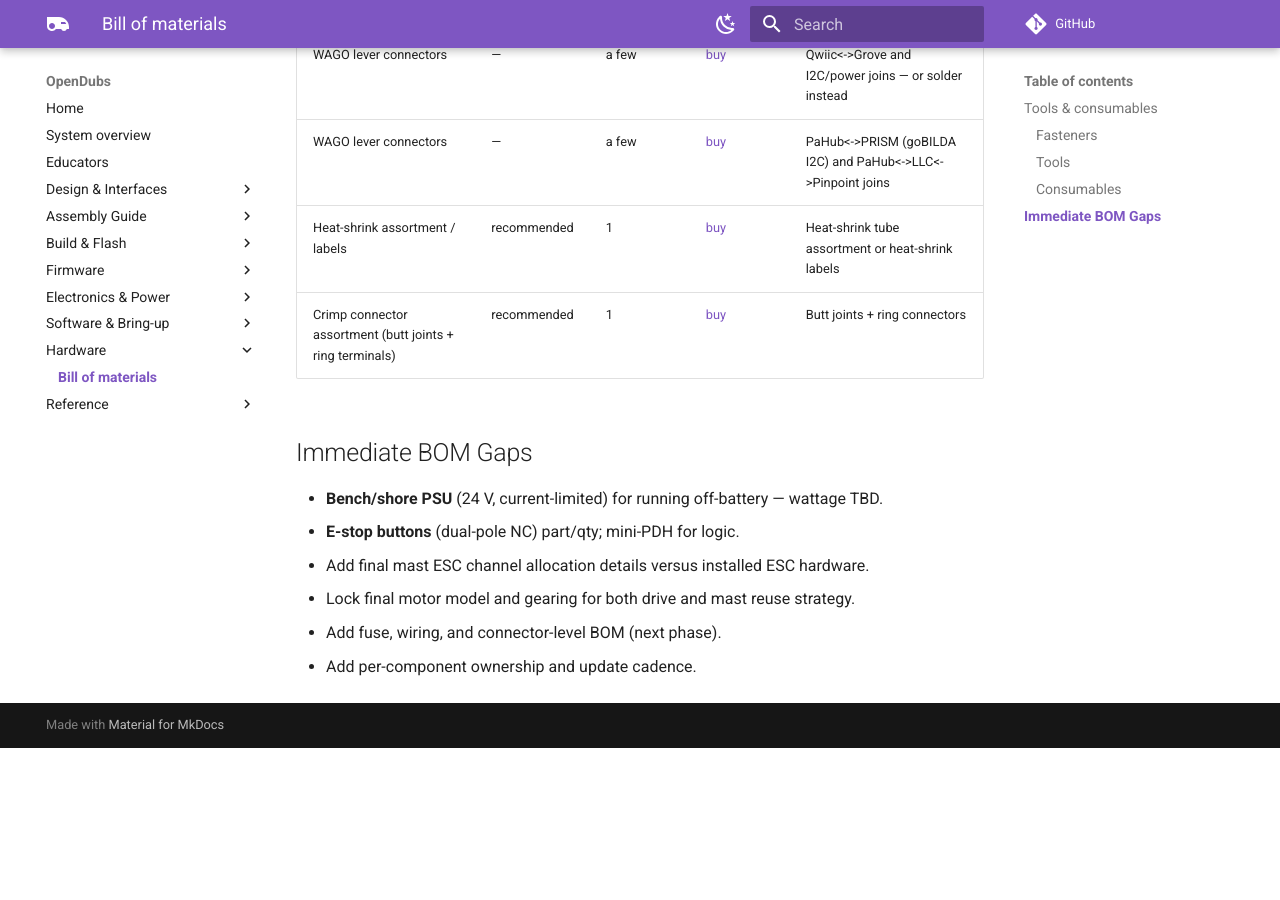
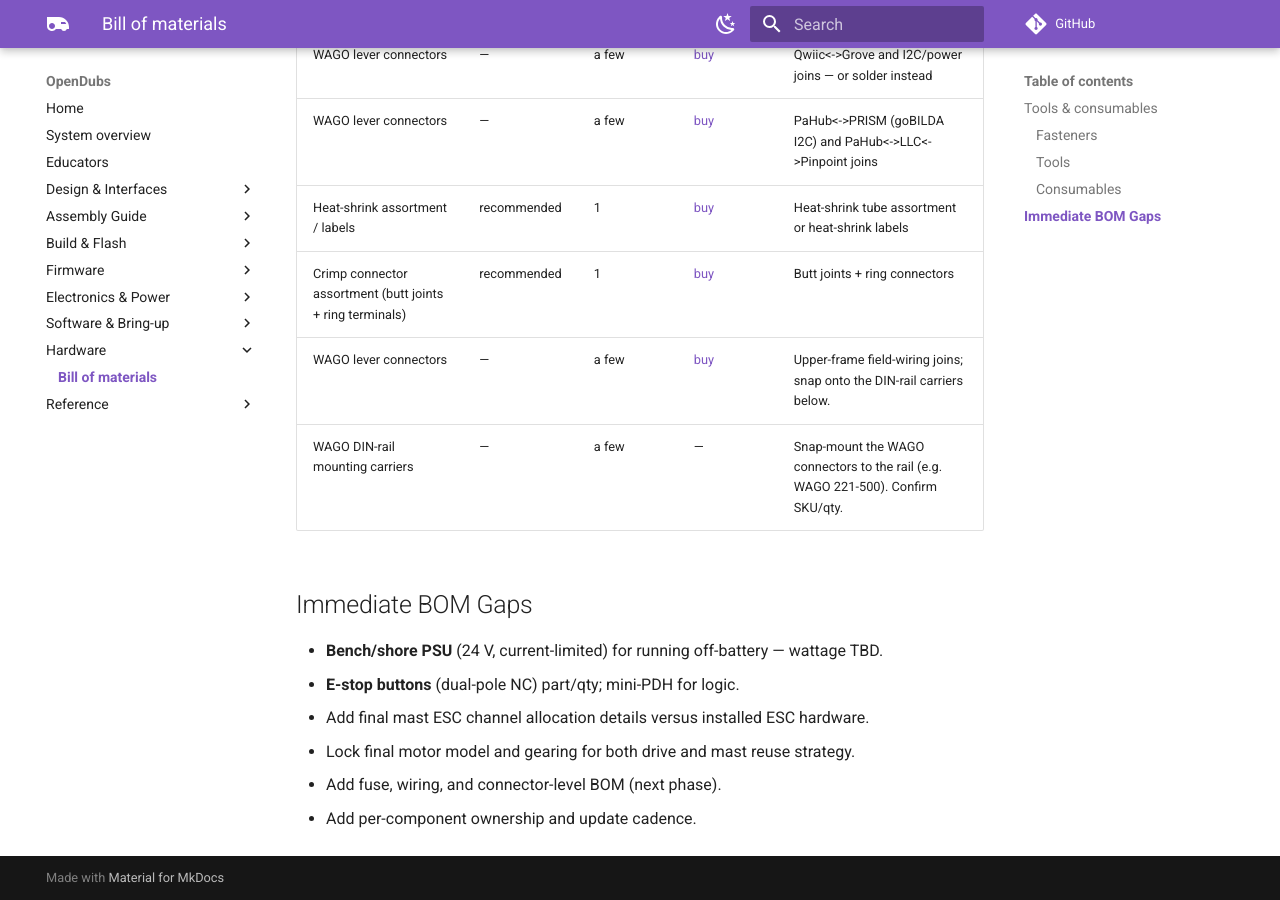
Before and after one commit to UW-Allen-School-Robotics/opendubs, an MkDocs documentation site: the page built from docs/hardware-bom.md, in a window 1280 px wide and 900 px high, scrolled down 4333 px. Built offline with MkDocs 1.6.1 and Material for MkDocs 9.7.7, drawn with Linux system fonts in a browser that asks for light colours; comment, search, counter and statistics services are not loaded; before the commit the page ends 5081 px from its top, so only the background shows below that.

Commit message:
docs: add Right Upper Electronics Bay (upper-frame step 2)
Second-tier upper-frame build page for the right upper electronics bay — the
physical StampPLC mount and a DIN rail of WAGO connectors. Nested under Upper
Frame Assembly in the nav (its index page + this sub-step), and linked from the
upper-frame outline's step 2.

- Fusion facade for the whole upper integration (a360.co/4zEiFGw) + the Figma
  wiring board (node 83-3575) embedded live.
- New BOM module `upper-right-electronics-bay` in parts.csv (StampPLC, DIN rail,
  3D-printed clip, WAGO connectors + carriers); regenerated the Build/Purchase
  tables. Two rows are intentionally source-TBD (printed clip; carrier SKU).

Co-Authored-By: Claude Opus 4.8 <noreply@anthropic.com>

```diff
--- a/docs/hardware-bom.md
+++ b/docs/hardware-bom.md
@@ -91,6 +91,8 @@ tool links are examples, any equivalent works.
 | WAGO lever connectors | — | a few | [buy](https://a.co/d/09VO6gwP) | PaHub<->PRISM (goBILDA I2C) and PaHub<->LLC<->Pinpoint joins |
 | Heat-shrink assortment / labels | recommended | 1 | [buy](https://a.co/d/04p7f5Vs) | Heat-shrink tube assortment or heat-shrink labels |
 | Crimp connector assortment (butt joints + ring terminals) | recommended | 1 | [buy](https://a.co/d/08GtC4Ql) | Butt joints + ring connectors |
+| WAGO lever connectors | — | a few | [buy](https://a.co/d/09VO6gwP) | Upper-frame field-wiring joins; snap onto the DIN-rail carriers below. |
+| WAGO DIN-rail mounting carriers | — | a few | — | Snap-mount the WAGO connectors to the rail (e.g. WAGO 221-500). Confirm SKU/qty. |
 <!-- /BOM-AUTO:purchase:consumables -->
 
 ## Immediate BOM Gaps
--- a/mkdocs.yml
+++ b/mkdocs.yml
@@ -72,7 +72,9 @@ nav:
       - 8 · OTOS Module: build/otos.md
       - 9 · Battery Install: build/battery-install.md
       - 10 · Base Frame Final Assembly + Wiring: build/base-frame-final.md
-      - Upper Frame Assembly: build/upper-frame.md
+      - Upper Frame Assembly:
+          - build/upper-frame.md
+          - Right Upper Electronics Bay: build/upper-right-electronics-bay.md
       - Pinpoint Odometry: build/pinpoint.md
       - Lidar (Front & Rear): build/lidar.md
       - RC Receiver: build/rc-receiver.md
```
Also changed, not shown: 4 other files.
